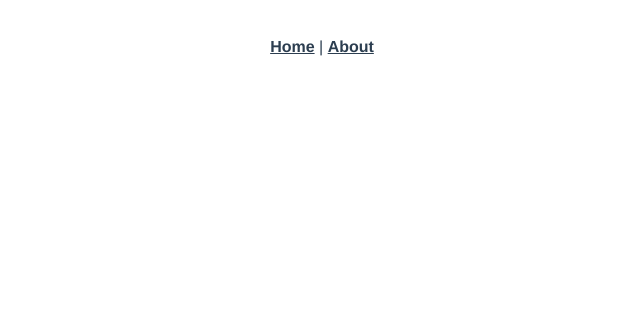
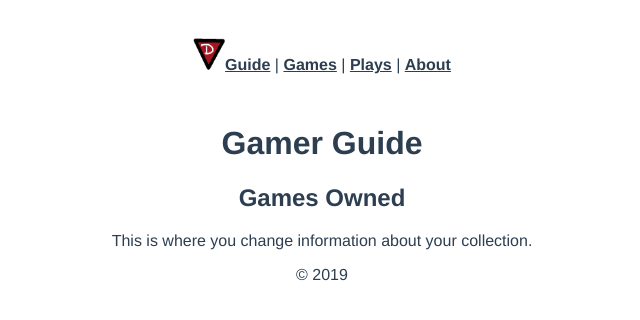
Before and after one commit to david-churn/GamerGuide, a Vue app: page /games in a window 1280 px wide. Shown: the top 320 px of the page, without its empty margins (318-958 px from the left). Built offline with nearby package versions, Linux system fonts and the light colour scheme.

Commit message:
initial commit

```diff
--- a/src/App.vue
+++ b/src/App.vue
@@ -1,10 +1,15 @@
 <template>
   <div id="app">
     <div id="nav">
-      <router-link to="/">Home</router-link> |
-      <router-link to="/about">About</router-link>
+      <img alt="David logo" class="logo" src="./assets/David-logo.png">
+      <router-link to="/">Guide</router-link> |
+      <router-link to="/Games">Games</router-link> |
+      <router-link to="/Plays">Plays</router-link> |
+      <router-link to="/About">About</router-link>
     </div>
+    <h1>Gamer Guide</h1>
     <router-view/>
+    <footer>&copy; 2019</footer>
   </div>
 </template>
 
@@ -26,4 +31,8 @@
     }
   }
 }
+.logo {
+  height: 2em;
+  width: 2em;
+}
 </style>
--- a/src/router.js
+++ b/src/router.js
@@ -1,6 +1,9 @@
 import Vue from 'vue'
 import Router from 'vue-router'
-import Home from './views/Home.vue'
+import About from './views/About.vue'
+import Guide from './views/Guide.vue'
+import Games from './views/Games.vue'
+import Plays from './views/Plays.vue'
 
 Vue.use(Router)
 
@@ -10,16 +13,23 @@ export default new Router({
   routes: [
     {
       path: '/',
-      name: 'home',
-      component: Home
+      name: 'guide',
+      component: Guide
+    },
+    {
+      path: '/games',
+      name: 'games',
+      component: Games
+    },
+    {
+      path: '/plays',
+      name: 'plays',
+      component: Plays
     },
     {
       path: '/about',
       name: 'about',
-      // route level code-splitting
-      // this generates a separate chunk (about.[hash].js) for this route
-      // which is lazy-loaded when the route is visited.
-      component: () => import(/* webpackChunkName: "about" */ './views/About.vue')
+      component: About
     }
   ]
 })
--- a/src/views/About.vue
+++ b/src/views/About.vue
@@ -1,5 +1,5 @@
 <template>
   <div class="about">
-    <h1>This is an about page</h1>
+    <h2>This is about a page</h2>
   </div>
 </template>
--- /dev/null
+++ b/src/views/Games.vue
@@ -0,0 +1,6 @@
+<template>
+  <div class="games">
+    <h2>Games Owned</h2>
+    <p>This is where you change information about your collection.</p>
+  </div>
+</template>
--- a/src/views/Home.vue
+++ b/src/views/Guide.vue
@@ -1,6 +1,6 @@
 <template>
   <div class="home">
-    <img alt="Vue logo" src="../assets/logo.png">
+    <img alt="Vue logo" class="logo" src="../assets/David-logo.png">
     <HelloWorld msg="Welcome to Your Vue.js App"/>
   </div>
 </template>
--- /dev/null
+++ b/src/views/Plays.vue
@@ -0,0 +1,6 @@
+<template>
+  <div class="plays">
+    <h2>Games Played</h2>
+    <p>This is where you change information about your play.</p>
+  </div>
+</template>
```
Also changed, not shown: src/assets/David-logo.png (added), src/assets/logo.png (deleted).
